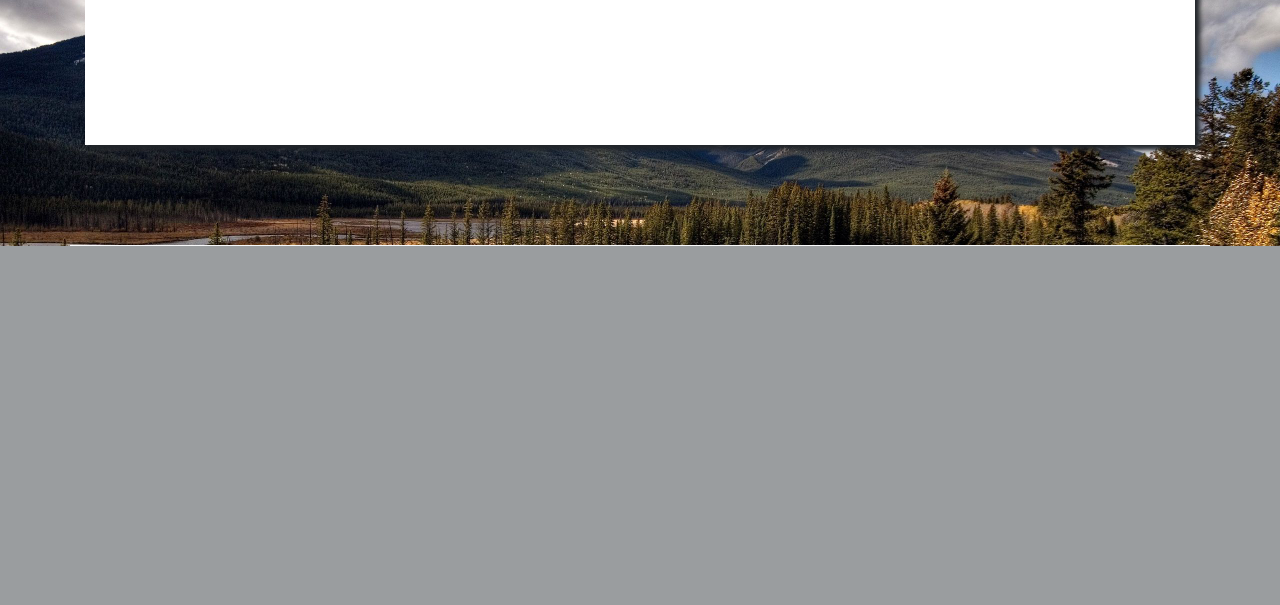
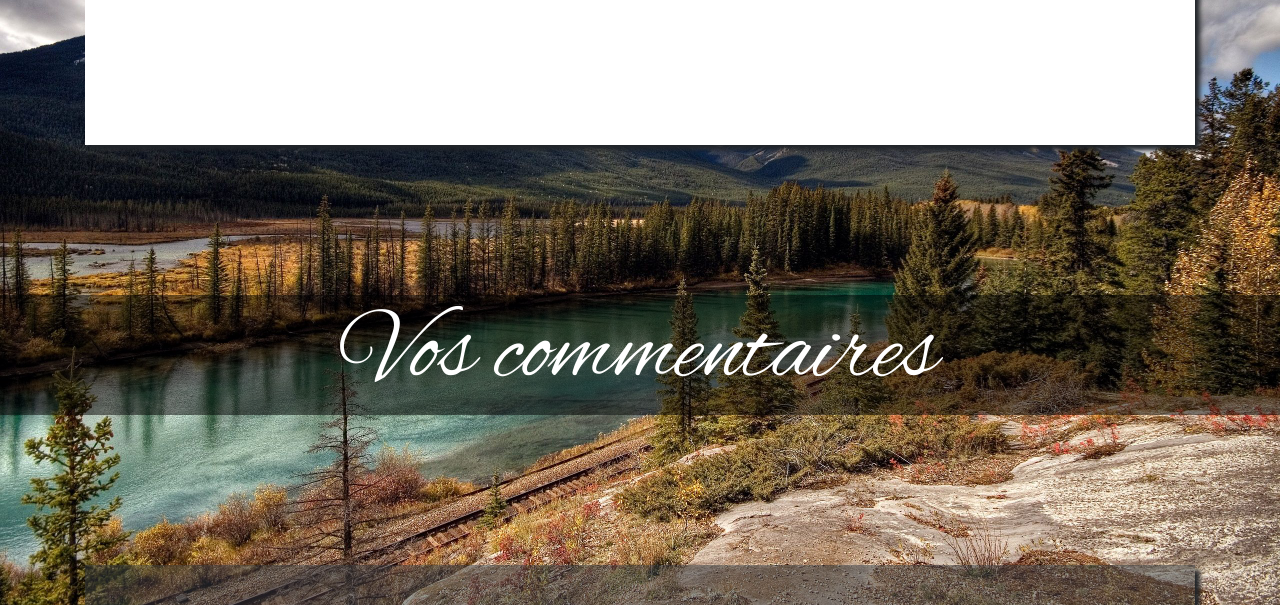
Before and after one commit to DamienBlaison/P04OC, a PHP site: page /index.php?action=chapter in a window 1280 px wide. Shown: the part 1777-2382 px from the top of the page. Before the commit the page ends 2023 px from the top, so only its background shows below. Run offline with PHP 8.4, Linux system fonts and the light colour scheme; data that the repository does not hold is empty; some libraries are stand-ins or nearby versions.

Commit message:
mise en forme de l'affichage des commentaires

```diff
--- a/perso.css
+++ b/perso.css
@@ -316,3 +316,24 @@
 {
   margin-bottom:100px;
 }
+
+.comments
+{
+      border-color: grey;
+      border-style: solid;
+      border-width: 1px;
+      border-radius: 5px;
+      padding: 20px;
+      margin: 20px;
+
+}
+.comments_container
+{
+      background-color: rgba(52,58,64,0.5);
+      padding:20px;
+      box-shadow: 5px 5px 5px 0px;
+}
+.mb50
+{
+      margin-bottom: 50px;
+}
--- a/views/frontend/chapter.php
+++ b/views/frontend/chapter.php
@@ -2,7 +2,7 @@
 if (isset($_POST['Signaler']))
 {
       ?>
-      /*  foncitopn dn'envoi du signalement a faire*/
+      /*  fonction dn'envoi du signalement a faire*/
       <?php
 }
 
@@ -77,7 +77,7 @@
 
 <div class="container">
   <div class="row">
-    <div class="container-fluid">
+    <div class="container-fluid mb50">
       <div class="bg-white read_chapter">
         <div class="">
           <?php echo $data['article'] ?>
@@ -123,7 +123,7 @@
 </div>
 </div>
 
-  </div>
+
 <form class="" action="index.php?action=chapter&id_article=<?php echo $id ?>" method="post" >
 
 
@@ -186,30 +186,33 @@
   </div>
 
 </form>
-
+ <h1 class="Titre">Vos commentaires</h1>
 <div class="container">
   <div class="row">
-    <div class="col-md-12 bg-light">
+        <div class="container-fluid">
+
+
+    <div class="col-md-12 comments_container border-secondary">
       <?php
       while ($data=$comments->fetch()) {
         ?>
-        <form class="" action="/index.php?action=chapter&id_article=<?php echo $_GET['id_article']?>" method="post">
-             <div class="border border-secondary">
-                  <p>De:</p>
-                  <p> <?php echo $data['firstName']?> </p>
-                  <p> <?php echo $data['lastName']?> </p>
+        <form class="comments bg-white" action="/index.php?action=chapter&id_article=<?php echo $_GET['id_article']?>" method="post">
+                  <p class="border-bottom border-secondary">De : <?php echo $data['firstName'].' '.$data['lastName']?> </p>
                  <p> <?php echo $data['comment']?> </p>
-                 <button type="Submit" name="Signaler">Signaler</button>
-             </div>
+                 <div class="d-flex justify-content-end">
+                     <button class="btn btn-outline-secondary d-flex justify-content-end" type="Submit" name="Signaler">Signaler</button>
+                 </div>
+
+
         </form>
 
 
   <?php
       }
        ?>
-
+ </div>
     </div>
 
   </div>
-
+ </div>
 </div>
```
